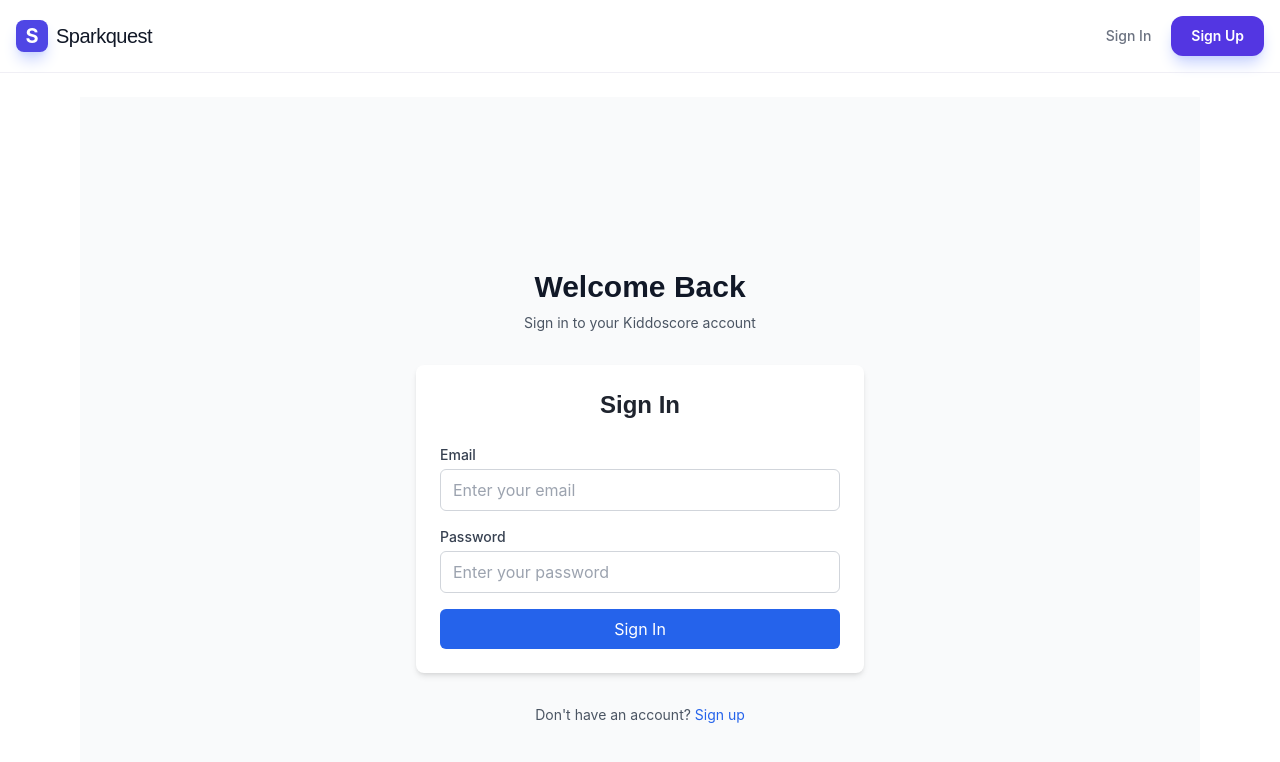
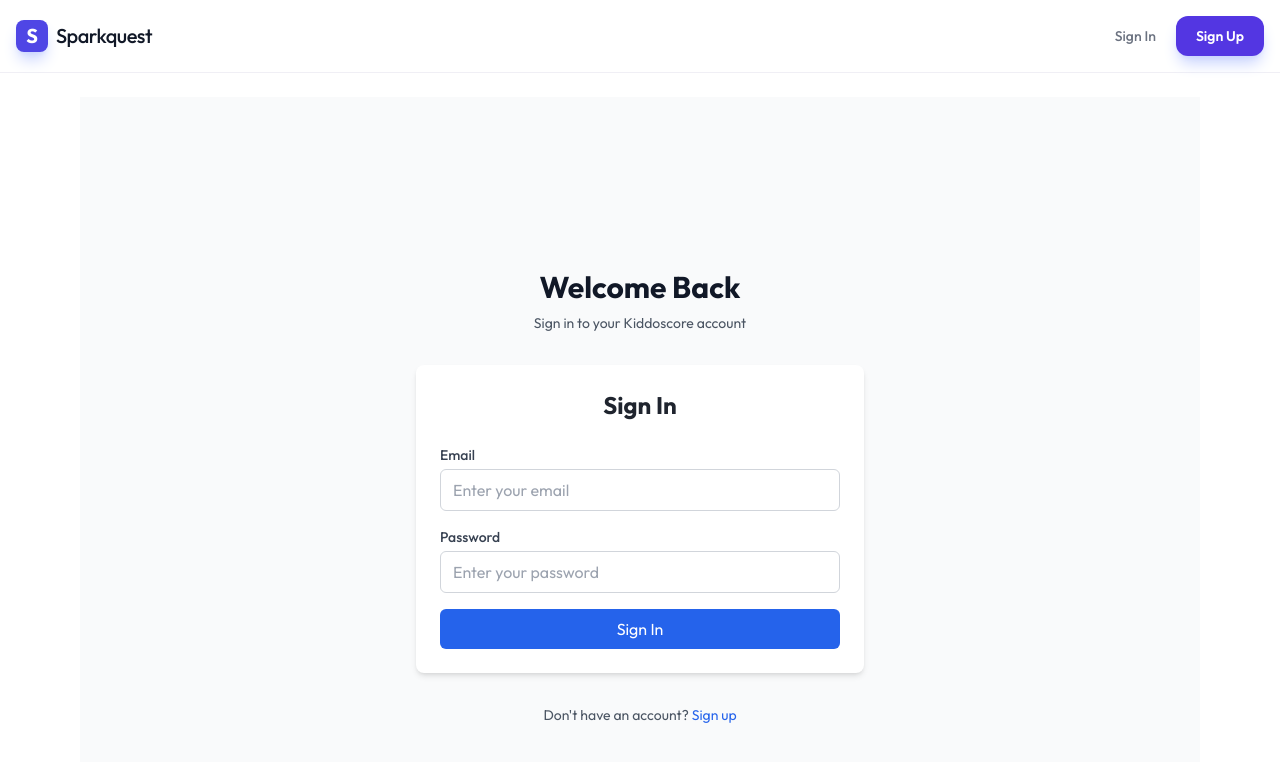
Before and after one commit to kristiankim/Kiddoscore, a Next.js app: page /auth/signin in a window 1280 px wide. Shown: the top 762 px of the page. Built offline with nearby package versions, Linux system fonts and the light colour scheme; no server answers; the database is empty.

Commit message:
Standardize font loading and fix Clash Display compatibility

```diff
--- a/app/globals.css
+++ b/app/globals.css
@@ -2,7 +2,26 @@
 @tailwind components;
 @tailwind utilities;
 
-@import url('https://api.fontshare.com/v2/css?f[]=clash-display@200,400,500,600,700,1&display=swap');
+/* Clash Display - Explicit @font-face for better compatibility */
+@font-face {
+  font-family: 'Clash Display';
+  src: url('https://cdn.fontshare.com/wf/2GQIT54GKQY3JRFTSHS4ARTRNRQISSAA/3CIP5EBHRRHE5FVQU3VFROPUERNDSTDF/JTSL5QESUXATU47LCPUNHZQBDDIWDOSW.woff2') format('woff2'),
+    url('https://cdn.fontshare.com/wf/2GQIT54GKQY3JRFTSHS4ARTRNRQISSAA/3CIP5EBHRRHE5FVQU3VFROPUERNDSTDF/JTSL5QESUXATU47LCPUNHZQBDDIWDOSW.woff') format('woff'),
+    url('https://cdn.fontshare.com/wf/2GQIT54GKQY3JRFTSHS4ARTRNRQISSAA/3CIP5EBHRRHE5FVQU3VFROPUERNDSTDF/JTSL5QESUXATU47LCPUNHZQBDDIWDOSW.ttf') format('truetype');
+  font-weight: 500;
+  font-display: swap;
+  font-style: normal;
+}
+
+@font-face {
+  font-family: 'Clash Display';
+  src: url('https://cdn.fontshare.com/wf/FPDAZ2S6SW4QMSRIIKNNGTPM6VIXYMKO/5HNPQ453FRLIQWV2FNOBUU3FKTDZQVSG/Z3MGHFHX6DCTLQ55LJYRJ5MDCZPMFZU6.woff2') format('woff2'),
+    url('https://cdn.fontshare.com/wf/FPDAZ2S6SW4QMSRIIKNNGTPM6VIXYMKO/5HNPQ453FRLIQWV2FNOBUU3FKTDZQVSG/Z3MGHFHX6DCTLQ55LJYRJ5MDCZPMFZU6.woff') format('woff'),
+    url('https://cdn.fontshare.com/wf/FPDAZ2S6SW4QMSRIIKNNGTPM6VIXYMKO/5HNPQ453FRLIQWV2FNOBUU3FKTDZQVSG/Z3MGHFHX6DCTLQ55LJYRJ5MDCZPMFZU6.ttf') format('truetype');
+  font-weight: 600;
+  font-display: swap;
+  font-style: normal;
+}
 
 :root {
   /* Color Palette - HSL for easy transparency */
@@ -30,6 +49,10 @@
   --card-border: 220 15% 90%;
   --glass-bg: 0 0% 100% / 0.7;
   --glass-border: 0 0% 100% / 0.5;
+
+  /* Font Variables */
+  --font-sans: var(--font-outfit), var(--font-inter), system-ui, -apple-system, sans-serif;
+  --font-display: 'Clash Display', var(--font-sans);
 }
 
 @layer base {
@@ -39,7 +62,7 @@
   }
 
   html {
-    font-family: 'Outfit', 'Inter', system-ui, sans-serif;
+    font-family: var(--font-sans);
     scroll-behavior: smooth;
   }
 
@@ -53,7 +76,7 @@
 
   h1,
   h2 {
-    font-family: 'Clash Display', sans-serif;
+    font-family: var(--font-display);
     font-weight: 500;
   }
 }
--- a/app/layout.tsx
+++ b/app/layout.tsx
@@ -1,8 +1,27 @@
 import type { Metadata } from 'next'
+import { Outfit, Inter, DM_Sans } from 'next/font/google'
 import './globals.css'
 import { Header } from './_components/Header'
 import { KidProvider } from './_lib/context'
 import { AuthProvider } from './_lib/auth'
+
+const outfit = Outfit({
+  subsets: ['latin'],
+  variable: '--font-outfit',
+  display: 'swap',
+})
+
+const inter = Inter({
+  subsets: ['latin'],
+  variable: '--font-inter',
+  display: 'swap',
+})
+
+const dmSans = DM_Sans({
+  subsets: ['latin'],
+  variable: '--font-dm-sans',
+  display: 'swap',
+})
 
 export const metadata: Metadata = {
   title: 'Sparkquest',
@@ -16,7 +35,7 @@
 }) {
   return (
     <html lang="en">
-      <body className="min-h-screen" style={{backgroundColor: '#FFFFFF'}}>
+      <body className={`${outfit.variable} ${inter.variable} ${dmSans.variable} font-sans min-h-screen`} style={{ backgroundColor: '#FFFFFF' }}>
         <AuthProvider>
           <KidProvider>
             <Header />
--- a/app/parent/page.tsx
+++ b/app/parent/page.tsx
@@ -254,13 +254,13 @@
   ];
 
   return (
-    <div className="min-h-screen bg-white font-['DM_Sans',sans-serif]">
+    <div className="min-h-screen bg-white font-dm-sans">
       {/* Centered Dashboard Container */}
       <div className="w-full mx-auto pt-8 pb-20">
 
         {/* Header Section */}
         <div className="flex items-center justify-between mb-12 px-1">
-          <h1 className="text-[40px] font-medium font-['Clash_Display'] text-black leading-tight">
+          <h1 className="text-[40px] font-medium font-display text-black leading-tight">
             Parent dashboard
           </h1>
         </div>
--- a/tailwind.config.js
+++ b/tailwind.config.js
@@ -8,7 +8,9 @@
   theme: {
     extend: {
       fontFamily: {
-        sans: ['system-ui', 'sans-serif'],
+        sans: ['var(--font-outfit)', 'var(--font-inter)', 'sans-serif'],
+        display: ['var(--font-display)', 'sans-serif'],
+        'dm-sans': ['var(--font-dm-sans)', 'sans-serif'],
       },
       colors: {
         primary: {
```
